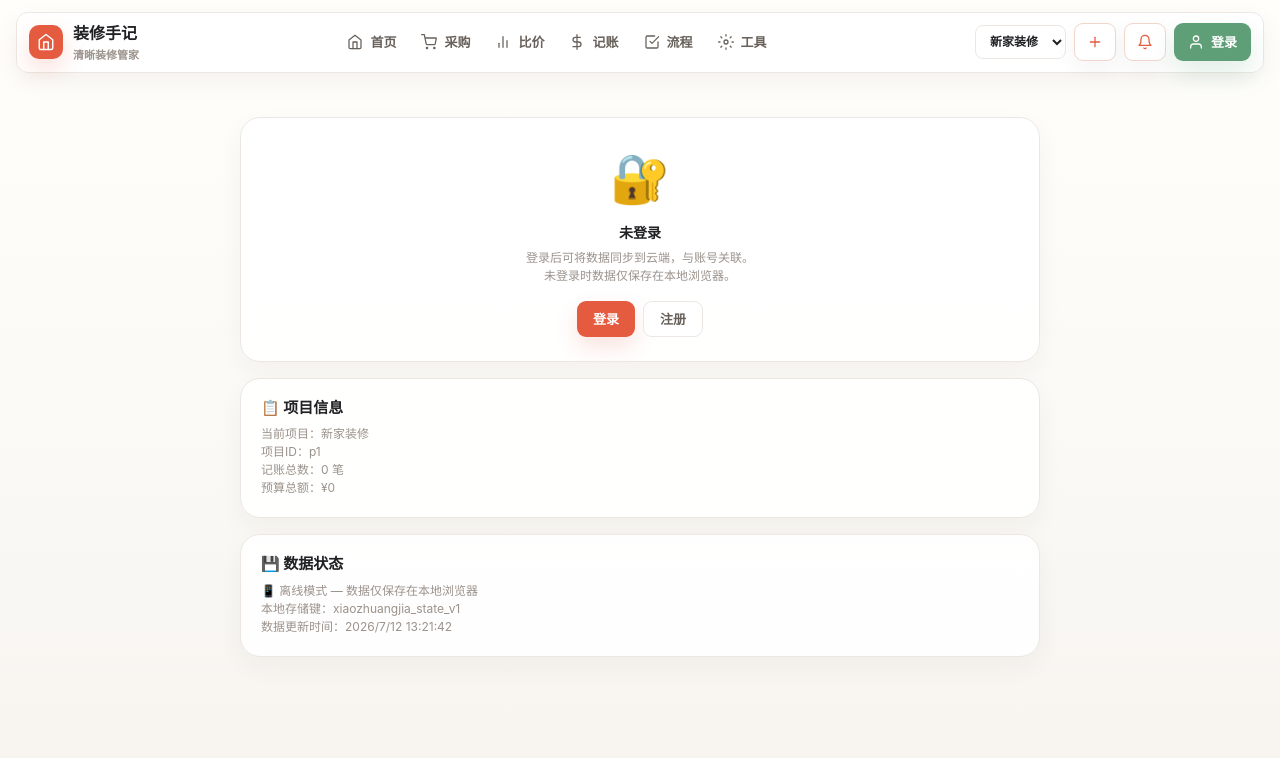
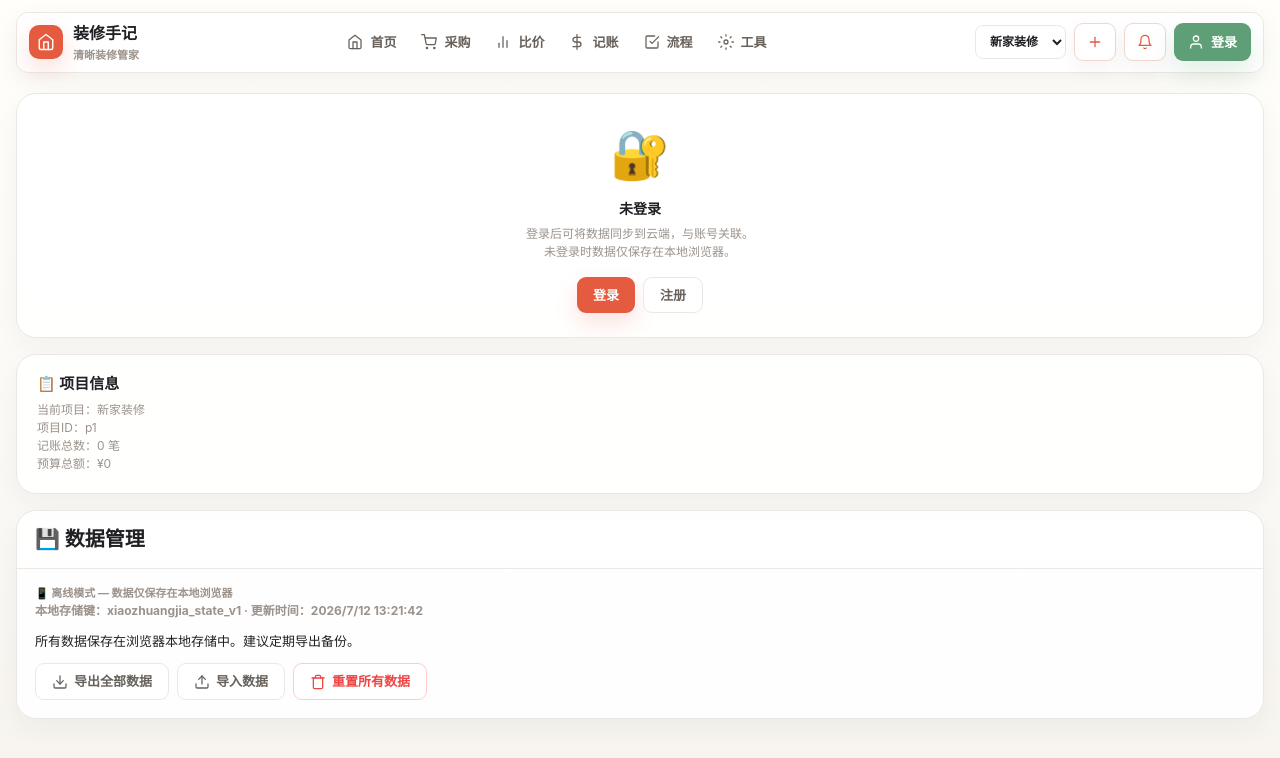
Before and after one commit to fenghuo1943/zhuangxiu, a React (Vite) app in the folder frontend/: page /account in a window 1280 px wide. Shown: the top 758 px of the page. Built offline with nearby package versions, Linux system fonts and the light colour scheme.

Commit message:
完善账号页面

```diff
--- a/frontend/src/pages/AccountPage.tsx
+++ b/frontend/src/pages/AccountPage.tsx
@@ -1,15 +1,60 @@
-import React from 'react';
+import React, { useState } from 'react';
 import { useNavigate, Link } from 'react-router-dom';
 import AppShell from '../components/layout/AppShell';
-import { useStore } from '../data/store';
+import { useStore, exportAllData, importAllData, resetAllData } from '../data/store';
 import { useAuth } from '../api/useAuth';
 import { isAuthenticated } from '../api/client';
+import { IconDownload, IconUpload, IconTrash } from '../components/common/Icons';
 
 const AccountPage: React.FC = () => {
   const state = useStore();
   const { user, isLoggedIn, logout } = useAuth();
   const navigate = useNavigate();
   const project = state.projects.find(p => p.id === state.activeProjectId);
+  const [importMsg, setImportMsg] = useState<{ type: 'success' | 'error'; text: string } | null>(null);
+  const [showResetConfirm, setShowResetConfirm] = useState(false);
+
+  const handleExport = () => {
+    const json = exportAllData();
+    const blob = new Blob([json], { type: 'application/json' });
+    const url = URL.createObjectURL(blob);
+    const a = document.createElement('a');
+    a.href = url;
+    a.download = `装修手记_全部数据_${new Date().toISOString().slice(0, 10)}.json`;
+    a.click();
+    URL.revokeObjectURL(url);
+    setImportMsg({ type: 'success', text: '数据已导出' });
+    setTimeout(() => setImportMsg(null), 2000);
+  };
+
+  const handleImport = () => {
+    const input = document.createElement('input');
+    input.type = 'file'; input.accept = '.json';
+    input.onchange = async (e) => {
+      const file = (e.target as HTMLInputElement).files?.[0];
+      if (!file) return;
+      try {
+        const text = await file.text();
+        const ok = importAllData(text);
+        if (ok) {
+          setImportMsg({ type: 'success', text: '导入成功，页面刷新中' });
+          setTimeout(() => window.location.reload(), 1000);
+        } else {
+          setImportMsg({ type: 'error', text: '数据格式不正确' });
+        }
+      } catch {
+        setImportMsg({ type: 'error', text: '文件读取失败' });
+      }
+    };
+    input.click();
+  };
+
+  const handleReset = () => {
+    resetAllData();
+    setShowResetConfirm(false);
+    setImportMsg({ type: 'success', text: '已重置，页面刷新中' });
+    setTimeout(() => window.location.reload(), 1000);
+  };
 
   const handleLogout = () => {
     logout();
@@ -66,18 +111,35 @@ const AccountPage: React.FC = () => {
           </div>
         </div>
 
-        {/* Data Info Card */}
+        {/* Data Management Card */}
         <div className="card">
-          <div className="card-bd" style={{ padding: 20 }}>
-            <h3 style={{ margin: '0 0 8px', fontSize: 15 }}>💾 数据状态</h3>
-            <p className="empty-state-desc" style={{ margin: 0, textAlign: 'left' }}>
+          <div className="card-hd"><h3>💾 数据管理</h3></div>
+          <div className="card-bd">
+            <p className="card-subtitle" style={{ marginBottom: 12 }}>
               {isAuthenticated()
                 ? '✅ 已登录 — 数据自动同步到云端，与账号关联'
                 : '📱 离线模式 — 数据仅保存在本地浏览器'
-              }<br />
-              本地存储键：xiaozhuangjia_state_v1<br />
-              数据更新时间：{new Date().toLocaleString('zh-CN')}
+              }
+              <br />
+              <span style={{ fontSize: 12, color: 'var(--color-text-muted)' }}>
+                本地存储键：xiaozhuangjia_state_v1 · 更新时间：{new Date().toLocaleString('zh-CN')}
+              </span>
             </p>
+            <p style={{ marginBottom: 12, fontSize: 13, color: 'var(--color-text-secondary)' }}>所有数据保存在浏览器本地存储中。建议定期导出备份。</p>
+            <div className="backup-actions">
+              <button className="btn btn-outline" onClick={handleExport}><IconDownload size={16} /> 导出全部数据</button>
+              <button className="btn btn-outline" onClick={handleImport}><IconUpload size={16} /> 导入数据</button>
+              {!showResetConfirm ? (
+                <button className="btn btn-outline" style={{ color: '#EF4444', borderColor: '#FECACA' }} onClick={() => setShowResetConfirm(true)}><IconTrash size={16} /> 重置所有数据</button>
+              ) : (
+                <div style={{ display: 'flex', gap: 8, alignItems: 'center' }}>
+                  <span style={{ fontSize: 12, color: '#EF4444', fontWeight: 600 }}>确定重置？不可恢复。</span>
+                  <button className="btn btn-sm" style={{ background: '#EF4444', color: '#fff' }} onClick={handleReset}>确认</button>
+                  <button className="btn btn-ghost btn-sm" onClick={() => setShowResetConfirm(false)}>取消</button>
+                </div>
+              )}
+            </div>
+            {importMsg && <div className={`backup-msg ${importMsg.type}`} style={{ marginTop: 10 }}>{importMsg.text}</div>}
           </div>
         </div>
       </div>
--- a/frontend/src/pages/ToolsPage.tsx
+++ b/frontend/src/pages/ToolsPage.tsx
@@ -1,9 +1,7 @@
 import React, { useState, useMemo } from 'react';
 import AppShell from '../components/layout/AppShell';
-import { exportAllData, importAllData, resetAllData } from '../data/store';
 import {
-  IconTools, IconDownload, IconUpload, IconTrash,
-  IconPiggy, IconLayout, IconBook, IconWrench, IconClock,
+  IconTools, IconPiggy, IconLayout, IconBook, IconWrench, IconClock,
 } from '../components/common/Icons';
 
 // ---- Budget Calculator Logic ----
@@ -64,9 +62,6 @@ const fmtWan = (v: number) => (v / 10000).toFixed(1) + '万';
 const fmtYuan = (v: number) => v.toLocaleString('zh-CN');
 
 const ToolsPage: React.FC = () => {
-  const [importMsg, setImportMsg] = useState<{ type: 'success' | 'error'; text: string } | null>(null);
-  const [showResetConfirm, setShowResetConfirm] = useState(false);
-
   // Budget calculator state
   const [budgetArea, setBudgetArea] = useState('90');
   const [budgetGrade, setBudgetGrade] = useState('standard');
@@ -97,35 +92,6 @@ const ToolsPage: React.FC = () => {
     });
     return { totalMin, totalMax, detail, areaFactor };
   }, [timelineType, timelineArea]);
-
-  const handleExport = () => {
-    const json = exportAllData();
-    const blob = new Blob([json], { type: 'application/json' });
-    const url = URL.createObjectURL(blob);
-    const a = document.createElement('a');
-    a.href = url;
-    a.download = `装修手记_全部数据_${new Date().toISOString().slice(0, 10)}.json`;
-    a.click();
-    URL.revokeObjectURL(url);
-    setImportMsg({ type: 'success', text: '数据已导出' });
-    setTimeout(() => setImportMsg(null), 2000);
-  };
-
-  const handleImport = () => {
-    const input = document.createElement('input');
-    input.type = 'file'; input.accept = '.json';
-    input.onchange = async (e) => {
-      const file = (e.target as HTMLInputElement).files?.[0];
-      if (!file) return;
-      try { const text = await file.text(); const ok = importAllData(text);
-        if (ok) { setImportMsg({ type: 'success', text: '导入成功，页面刷新中' }); setTimeout(() => window.location.reload(), 1000); }
-        else setImportMsg({ type: 'error', text: '数据格式不正确' });
-      } catch { setImportMsg({ type: 'error', text: '文件读取失败' }); }
-    };
-    input.click();
-  };
-
-  const handleReset = () => { resetAllData(); setShowResetConfirm(false); setImportMsg({ type: 'success', text: '已重置，页面刷新中' }); setTimeout(() => window.location.reload(), 1000); };
 
   return (
     <AppShell currentPage="tools">
@@ -249,27 +215,6 @@ const ToolsPage: React.FC = () => {
           ))}
         </div>
 
-        {/* Data Management */}
-        <div className="card" style={{ marginTop: 20 }}>
-          <div className="card-hd"><h3>💾 数据管理</h3></div>
-          <div className="card-bd">
-            <p className="card-subtitle" style={{ marginBottom: 12 }}>所有数据保存在浏览器本地存储中。建议定期导出备份。</p>
-            <div className="backup-actions">
-              <button className="btn btn-outline" onClick={handleExport}><IconDownload size={16} /> 导出全部数据</button>
-              <button className="btn btn-outline" onClick={handleImport}><IconUpload size={16} /> 导入数据</button>
-              {!showResetConfirm ? (
-                <button className="btn btn-outline" style={{ color: '#EF4444', borderColor: '#FECACA' }} onClick={() => setShowResetConfirm(true)}><IconTrash size={16} /> 重置所有数据</button>
-              ) : (
-                <div style={{ display: 'flex', gap: 8, alignItems: 'center' }}>
-                  <span style={{ fontSize: 12, color: '#EF4444', fontWeight: 600 }}>确定重置？不可恢复。</span>
-                  <button className="btn btn-sm" style={{ background: '#EF4444', color: '#fff' }} onClick={handleReset}>确认</button>
-                  <button className="btn btn-ghost btn-sm" onClick={() => setShowResetConfirm(false)}>取消</button>
-                </div>
-              )}
-            </div>
-            {importMsg && <div className={`backup-msg ${importMsg.type}`} style={{ marginTop: 10 }}>{importMsg.text}</div>}
-          </div>
-        </div>
       </div>
     </AppShell>
   );
--- a/frontend/src/styles/components.css
+++ b/frontend/src/styles/components.css
@@ -3360,9 +3360,9 @@ input[type="checkbox"] { accent-color: var(--fresh-green); width: 18px; height:
 
 /* Placeholder page */
 .placeholder-page {
-  width: min(800px, calc(100% - 32px));
+  width: min(1320px, calc(100% - 32px));
   margin: 0 auto;
-  padding: 40px 0 52px;
+  padding: 16px 0 52px;
 }
 
 /* Toast */
```
